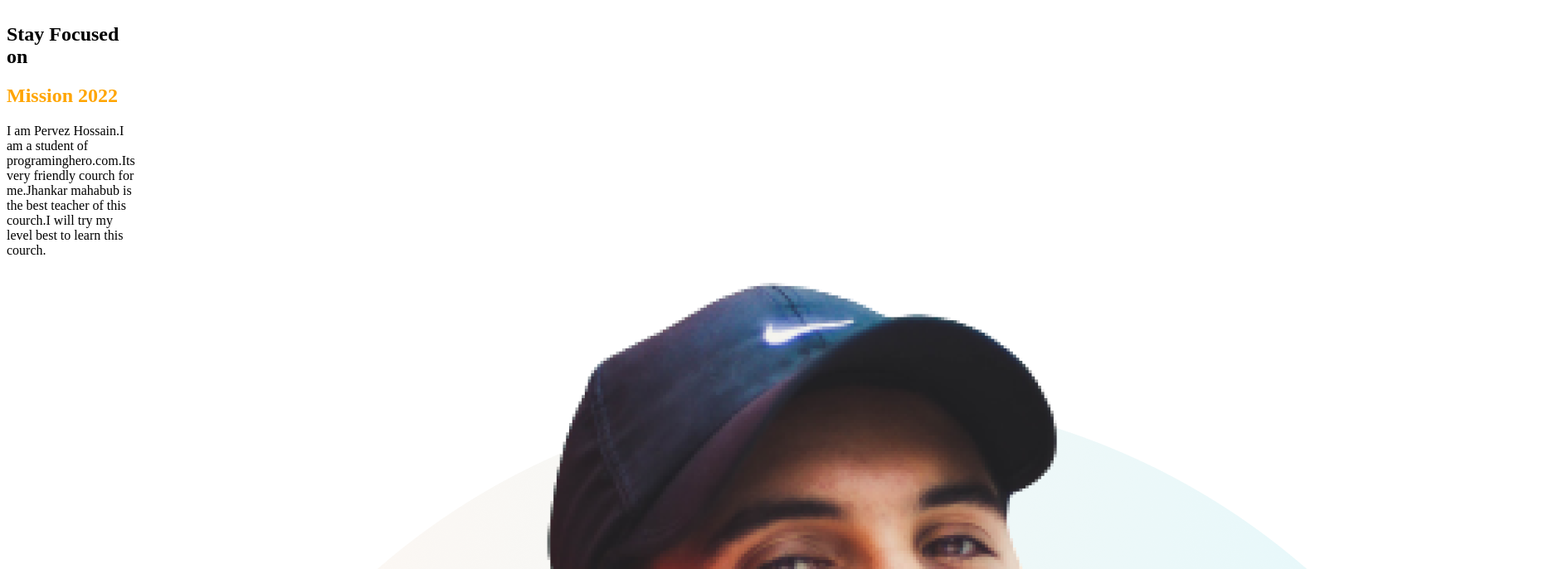
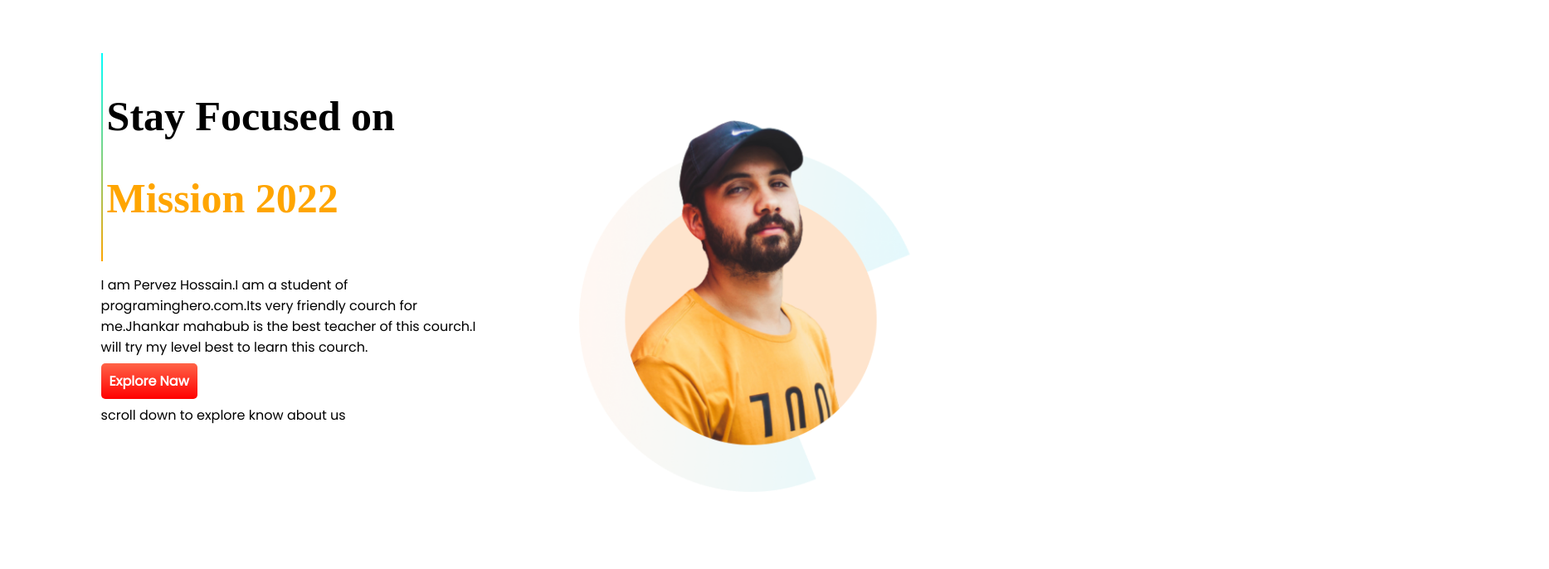
Before and after one commit to pervezhossain48/Assainment-point, a plain HTML site: page index.html in a window 1280 px wide. Shown: the top 686 px of the page at 83% size, 1867 px wide, since content can reach past the window. Drawn offline with Linux system fonts and the light colour scheme.

Commit message:
protfolio added

```diff
--- a/index.html
+++ b/index.html
@@ -4,19 +4,34 @@
     <meta charset="UTF-8">
     <meta http-equiv="X-UA-Compatible" content="IE=edge">
     <meta name="viewport" content="width=device-width, initial-scale=1.0">
+    <link rel="preconnect" href="https://fonts.googleapis.com">
+    <link rel="preconnect" href="https://fonts.gstatic.com" crossorigin>
+    <link href="https://fonts.googleapis.com/css2?family=Poppins&display=swap" rel="stylesheet">
     <link rel="stylesheet" href="style.css">
     <title>Assainment point</title>
 </head>
 <body>
     <section>
-        <div>
-            <h1>Stay Focused on</h1>
-            <h1 class="color-orange">Mission 2022</h1>
+        <div class="half-width">
+            <div class="Mission-on">
+                <h1>Stay Focused on </h1>
+            <h1 class="color-orange">Mission 2022 </h1>
+            </div>
+
             <p>I am Pervez Hossain.I am a student of programinghero.com.Its very friendly courch for me.Jhankar mahabub is the best teacher of this courch.I will try my level best to learn this courch.</p>
+            <a class="link-button" href="www.goole.com">Explore Naw</a>
+            <br>
+            <p>scroll down to explore know about us</p>
+
         </div>
-        <div>
-            <img src="images/person/person-0.png" alt="This is show picture">
+
+        <div class="half-width">
+            <img class="half-width-img" src="images/person/person-0.png" alt="This is show picture">
         </div>
     </section>
+    <section>
+        <h1></h1>
+    </section>
+
 </body>
 </html>
--- a/style.css
+++ b/style.css
@@ -1,6 +1,44 @@
-.color-orange{
+body{
+    font-family: 'Poppins', sans-serif;
+    margin: 5% ;
+
+}
+h1{
+    font-size: 50px;
+}
+
+ .color-orange{
     color: orange;
 }
 section{
     display: flex;
 }
+.Mission-on{
+    font-family:'Times New Roman', Times, serif;
+    border-left: 2px solid;
+    border-image:linear-gradient(cyan,orange) ;
+    border-image-slice: 2;
+    border-start-end-radius: 20px;
+    padding: 5px;
+
+
+}
+.half-width{
+    width: 40%;
+    margin-left: 5%;
+    margin-right: 5%;
+
+}
+.half-width-img{
+    width: 90%;
+
+}
+.link-button{
+    text-decoration: none;
+   background-image:linear-gradient(tomato,red) ;
+   font-weight: 700;
+   border-radius: 5px;
+   color: white;
+   padding: 10px;
+
+}
```
